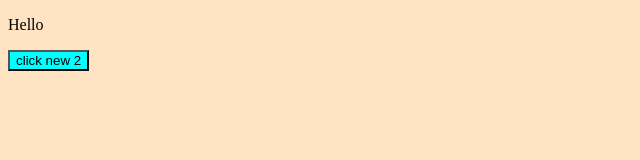
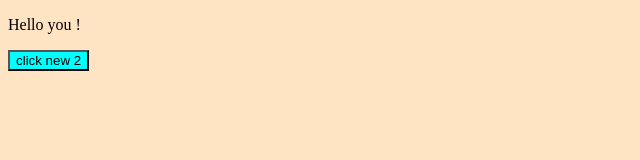
Before and after one commit to phuongthuy2202/git.dautien, a plain HTML site: page index.html in a window 1280 px wide. Shown: the full height of the page, 0-640 px from the left. Drawn offline with Linux system fonts and the light colour scheme.

Commit message:
update hello

```diff
--- a/index.html
+++ b/index.html
@@ -8,7 +8,7 @@
     <title>Document</title>
 </head>
 <body>
-    <p> Hello </p>
+    <p> Hello you ! </p>
     <button> click new 2 </button>
 </body>
 </html>
```
